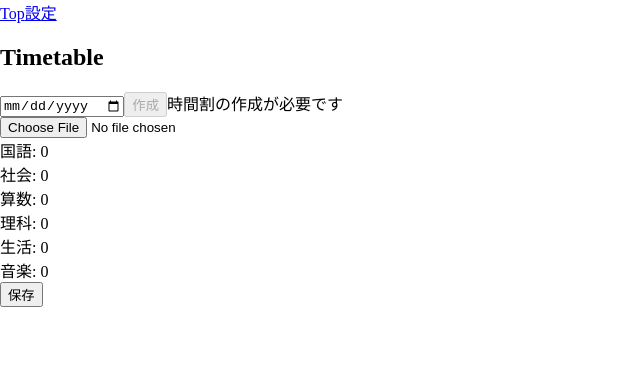
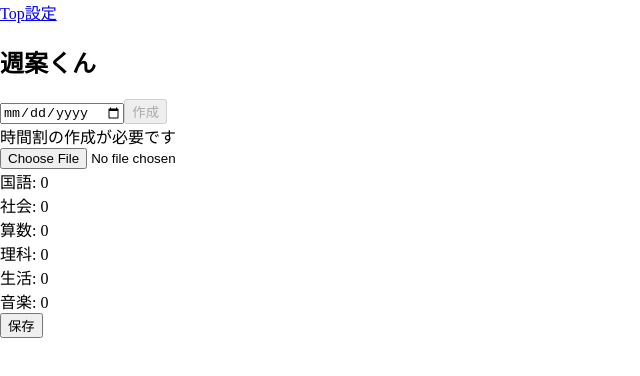
Before and after one commit to ryo4004/school-timetable, a React (Vite) app: page / in a window 1280 px wide. Shown: the top 376 px of the page, without its empty margins (0-640 px from the left). Built offline with nearby package versions, Linux system fonts and the light colour scheme.

Commit message:
作成日の曜日チェックを追加

```diff
--- a/src/features/Dashboard/Dashboard.tsx
+++ b/src/features/Dashboard/Dashboard.tsx
@@ -5,8 +5,21 @@ import { SaveButton } from './SaveButton'
 import { Link } from 'react-router-dom'
 import { useConfigStore } from '../../stores/configs'
 import { ClassCount } from './ClassCount'
+import { isMonday } from '../../utilities/getWeekDay'
 
 export const Dashboard = () => {
+  return (
+    <>
+      <h2>週案くん</h2>
+      <CreateTimeTable />
+      <WeekTable />
+      <ClassCount />
+      <SaveButton />
+    </>
+  )
+}
+
+const CreateTimeTable = () => {
   const [startDate, setStartDate] = useState('')
   const { timetables, createTimetable } = useTimetableStore()
   const { config } = useConfigStore()
@@ -21,21 +34,20 @@ export const Dashboard = () => {
     createTimetable(startDate, config.classes, config.schedule)
   }
 
+  const isDisabled = !startDate || !isMonday(startDate)
+
   return (
-    <>
-      <h2>Timetable</h2>
+    <div>
       <input
         type="date"
         value={startDate}
         onChange={(e) => setStartDate(e.target.value)}
       />
-      <button onClick={onCreate} disabled={!startDate}>
+      <button onClick={onCreate} disabled={isDisabled}>
         作成
       </button>
-      <WeekTable />
-      <ClassCount />
-      <SaveButton />
-    </>
+      {startDate && !isMonday(startDate) && <div>月曜日を選んでください</div>}
+    </div>
   )
 }
 
@@ -53,7 +65,7 @@ const WeekTable = () => {
 
   return (
     <>
-      <details>
+      <details open={true}>
         <summary>週一覧</summary>
         {timetables.map((weekTimetable) => {
           return (
--- a/src/utilities/getWeekDay.ts
+++ b/src/utilities/getWeekDay.ts
@@ -1,4 +1,4 @@
-import type { DateTime } from 'luxon'
+import { DateTime } from 'luxon'
 
 export const WEEKDAYS = ['月', '火', '水', '木', '金', '土', '日'] as const
 
@@ -15,3 +15,8 @@ export const getWeekDay = (dateTime: DateTime) => {
 export const getWeekNumber = (weekday: Weekday) => {
   return WEEKDAYS.findIndex((w) => w === weekday)
 }
+
+type ISOString = string
+
+export const isMonday = (date: ISOString) =>
+  getWeek(DateTime.fromISO(date)) === 0
```
